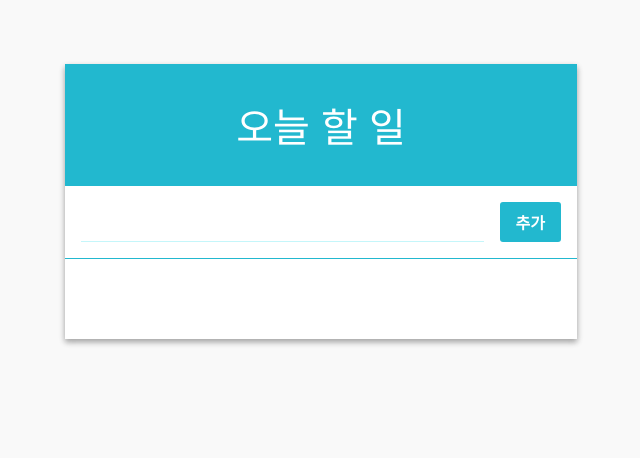
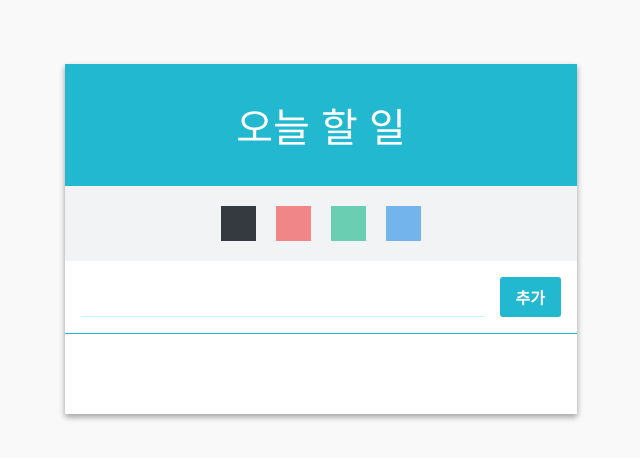
Before and after one commit to MaxKim-J/Max-React-Toy, a React (Create React App) app: page / in a window 1280 px wide. Shown: the top 458 px of the page, without its empty margins (319-959 px from the left). Built offline with nearby package versions, Linux system fonts and the light colour scheme.

Commit message:
TodoPalette 컴포넌트 새로 만들어 할 일 목록에 색깔정보 추가 todos리스트에 색깔 정보를 추가하여 할일 추가할때 해당 색깔로 보이게 스타일 바인딩 처리

```diff
--- a/src/App.js
+++ b/src/App.js
@@ -2,13 +2,22 @@ import React, { Component } from 'react';
 import TodoListTemplate from './components/TodoListTemplate/TodoListTemplate'
 import Form from './components/TodoForm/TodoForm'
 import TodoItemList from './components/TodoItemList/TodoItemList';
+import TodoPalette from './components/TodoPalette/TodoPalette';
+
 
 class App extends Component {
-  id = 3
-
+  id = 0
+  //이래도 되는걸까
   state = {
     input: '',
-    todos: []
+    color: '',
+    todos: [],
+    colorArr: [
+      { id: 0, colorNum: '#343a40' },
+      { id: 1, colorNum: '#f03e3e' },
+      { id: 2, colorNum: '#12b886' },
+      { id: 3, colorNum: '#228ae6' }
+    ]
   }
   handleChange = (e) => {
     this.setState({
@@ -17,7 +26,7 @@ class App extends Component {
   }
 
   handleCreate = () => {
-    const { input, todos } = this.state;
+    const { input, todos, color } = this.state;
     this.setState({
       // form에 바인딩될 input의 값을 비우고
       input: '',
@@ -27,10 +36,12 @@ class App extends Component {
       todos: todos.concat({
         id: this.id++,
         text: input,
-        checked: false
+        color: color,
+        checked: false,
       })
     });
   }
+
 
   handleKeyPress = (e) => {
     if (e.key === 'Enter') {
@@ -45,10 +56,8 @@ class App extends Component {
     // todos 배열을 복사 -> 배열을 그 자체를 건들면 안됨!!!!
     const nextTodos = [...todos];
     // 복사된 todos배열의 해당 index값 안의 객체의 checked 속성을 바꿈
-    nextTodos[index] = {
-      ...selected,
-      checked: !selected.checked
-    };
+    console.log(nextTodos);
+    nextTodos[index].checked = !(selected.checked)
     // state 업데이트
     this.setState({
       todos: nextTodos
@@ -63,19 +72,31 @@ class App extends Component {
     });
   }
 
+  handleColor = (id) => {
+    const { colorArr } = this.state;
+    this.setState({
+      color: colorArr[id].colorNum
+    })
+    console.log(id)
+  }
+
   render() {
-    const { input, todos } = this.state;
+    const { input, todos, colorArr, color } = this.state;
     const {
       handleChange,
       handleCreate,
       handleKeyPress,
       handleToggle,
       handleRemove,
+      handleColor,
     } = this;
     return (
-      <TodoListTemplate form={(
+      <TodoListTemplate palette={(
+        <TodoPalette colorArr={colorArr} onColor={handleColor} />
+      )} form={(
         <Form
           value={input}
+          color={color}
           onKeyPress={handleKeyPress}
           onChange={handleChange}
           onCreate={handleCreate}
--- a/src/components/TodoForm/TodoForm.js
+++ b/src/components/TodoForm/TodoForm.js
@@ -1,10 +1,10 @@
 import React from 'react';
 import './TodoForm.css'
 
-const Form = ({ value, onChange, onCreate, onKeyPress }) => {
+const Form = ({ value, color, onChange, onCreate, onKeyPress }) => {
   return (
     <div className="form">
-      <input value={value} onChange={onChange} onKeyPress={onKeyPress} />
+      <input value={value} onChange={onChange} onKeyPress={onKeyPress} style={{ color: color }} />
       <div className="create-button" onClick={onCreate}>
         추가
       </div>
--- a/src/components/TodoItem/TodoItem.js
+++ b/src/components/TodoItem/TodoItem.js
@@ -2,7 +2,6 @@ import React, { Component } from 'react';
 import './TodoItem.css';
 
 class TodoItem extends Component {
-
   // toggle되는 경우에도 리렌더링 될 필요 없음 -> checked 여부를 바인딩
   shouldComponentUpdate(nextProps, nextState) {
     return this.props.checked !== nextProps.checked;
@@ -10,9 +9,10 @@ class TodoItem extends Component {
 
   // 렌더 함수에 콘솔로그 집어넣어서 불필요한 타이밍에 렌더링되고 있는지 체크
   render() {
-    const { text, checked, id, onToggle, onRemove } = this.props;
+    const { text, checked, id, color, onToggle, onRemove } = this.props;
     return (
       <div className="todo-item" onClick={() => onToggle(id)}>
+        {/* 이벤트 바인딩 왜 익명함수로..? */}
         <div className="remove" onClick={(e) => {
           e.stopPropagation();
           // 이벤트의 확산을 멈춰줌, 삭제부분에 들어간 이벤트 버블링이
@@ -21,7 +21,7 @@ class TodoItem extends Component {
         }}>X
         </div>
         <div className={`todo-text ${checked ? ' checked' : ''}`}>
-          <div>{text}</div>
+          <div style={{ color: color }}>{text}</div>
         </div>
         {
           checked && (<div className="check-mark">●</div>)
--- a/src/components/TodoItemList/TodoItemList.js
+++ b/src/components/TodoItemList/TodoItemList.js
@@ -12,11 +12,14 @@ class TodoItemList extends Component {
     // map함수- 넘어온 todos배열을 컴포넌트 배열로 변환해준다
     // 배열을 렌더링할때 key값 필수임
     const todoList = todos.map(
-      ({ id, text, checked }) => (
+      ({ id, text, checked, color }) => (
         <TodoItem
           id={id}
           text={text}
           checked={checked}
+          color={color}
+          // 최상위에서 받아서 한번 더 내려주기!
+          // ref쓰면 해결 가능..?
           onToggle={onToggle}
           onRemove={onRemove}
           key={id}
--- a/src/components/TodoListTemplate/TodoListTemplate.js
+++ b/src/components/TodoListTemplate/TodoListTemplate.js
@@ -1,11 +1,14 @@
 import React from 'react';
 import './TodoListTemplate.css';
 
-const TodoListTemplate = ({ form, children }) => {
+const TodoListTemplate = ({ palette, form, children }) => {
   return (
     <div className="todo-list-template">
       <div className="title">
         오늘 할 일
+      </div>
+      <div className="palette-wrapper">
+        {palette}
       </div>
       <div className="form-wrapper">
         {form}
--- /dev/null
+++ b/src/components/TodoPalette/TodoPalette.css
@@ -0,0 +1,25 @@
+
+.todo-palette{
+  background-color: #F1F3F5;
+}
+
+.color-cubes {
+  display: flex;
+  justify-content: center;
+}
+
+.color-cube {
+  margin: 20px 10px;
+  width: 35px;
+  height: 35px;
+  opacity: 0.6;
+  cursor: pointer;
+}
+
+.color-cube-selected {
+  opacity: 1;
+}
+
+.color-cube:hover {
+  opacity: 1;
+}
--- /dev/null
+++ b/src/components/TodoPalette/TodoPalette.js
@@ -0,0 +1,37 @@
+import React, { Component } from 'react'
+import "./TodoPalette.css"
+
+class TodoPalette extends Component {
+
+  state = {
+    checkedIndex: 0
+  }
+
+  updateChecked(num) {
+    this.setState({
+      checkedIndex: num
+    })
+  }
+
+  render() {
+    const { onColor, colorArr } = this.props;
+    const { checkedIndex } = this.state;
+    const colorCube = colorArr.map(
+      ({ id, colorNum }) => (
+        <div className={checkedIndex === id ? "color-cube color-cube-selected" : "color-cube"}
+          style={{ background: colorNum }}
+          key={id}
+          onClick={() => { onColor(id); this.updateChecked(id) }}></div >
+      )
+    );
+    return (
+      <div className="todo-palette">
+        <div className="color-cubes">
+          {colorCube}
+        </div>
+      </div>
+    )
+  }
+}
+
+export default TodoPalette
```
